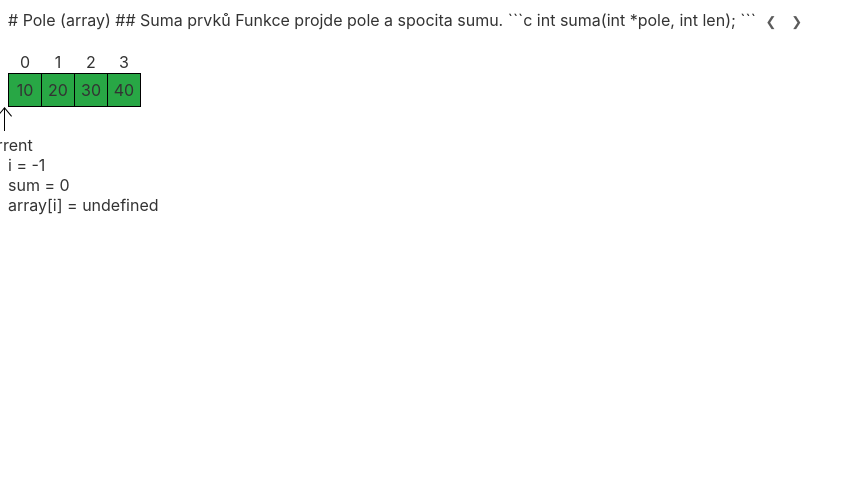
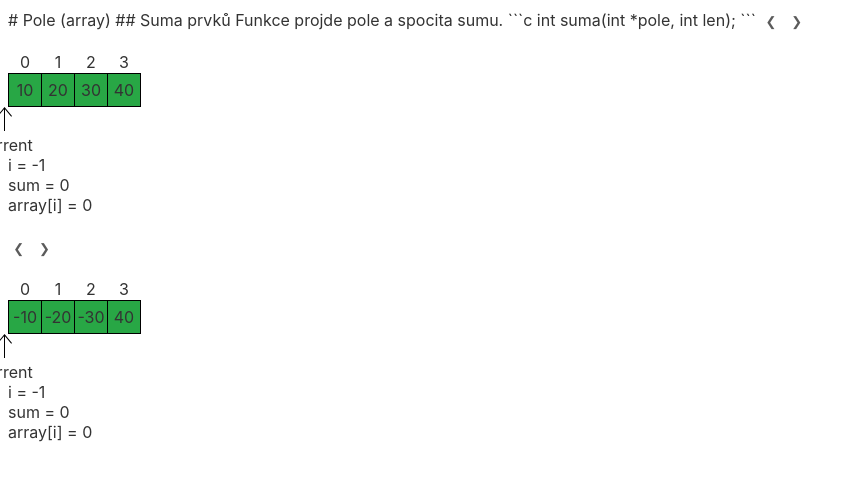
Before and after one commit to mrlvsb/upr-exercises, a Svelte app: page / in a window 1280 px wide. Shown: the top 480 px of the page, without its empty margins (0-863 px from the left). Built offline with nearby package versions, Linux system fonts and the light colour scheme.

Commit message:
Split to multiple files

```diff
--- /dev/null
+++ b/src/array.svelte
@@ -0,0 +1,54 @@
+<style>
+	table {
+		border-collapse: collapse;
+	}
+	td {
+		width: 30px;
+		height: 30px;
+		text-align: center;
+	}
+	.indexes {
+		vertical-align: bottom;
+	}
+	.values td {
+		border: 1px solid black;
+		background: #28a745;
+	}
+	.arrow {
+		display: inline-block;
+		text-align: center;
+		transition: 10ms;
+	}
+
+	.values .current {
+		background: yellow;
+		font-weight: bold;
+	}
+	.values .processed {
+		color: #6c757d;
+		background: transparent;
+	}
+</style>
+
+<script>
+  export let array;
+  export let current;
+</script>
+
+<table>
+	<tr class="indexes">
+		{#each array as _, i}
+		<td>{i}</td>
+		{/each}
+	</tr>
+	<tr class="values">
+		{#each array as value, i}
+      <td class:current={i == current} class:processed={i < current}>{value}</td>
+		{/each}
+	</tr>
+</table>
+
+<div class="arrow" style="margin-left: {current * 30}px">
+<svg width="24" height="24" xmlns="http://www.w3.org/2000/svg" fill-rule="evenodd" clip-rule="evenodd"><path d="M11 2.206l-6.235 7.528-.765-.645 7.521-9 7.479 9-.764.646-6.236-7.53v21.884h-1v-21.883z"/></svg><br>
+	current
+</div>
--- /dev/null
+++ b/src/state.svelte
@@ -0,0 +1,51 @@
+<style>
+  button {
+    border: 0;
+    background: none;
+    cursor: pointer;
+    font-size: 13px;
+    opacity: 0.8;
+  }
+
+  button:hover {
+    opacity: 1;
+  }
+</style>
+
+<script>
+  export let state;
+  export let next;
+  export let recover;
+
+	let history = [];
+
+	function go_next() {
+    let current = JSON.parse(JSON.stringify(state));
+    if(!next()) {
+      return;
+    }
+
+		history.push(current);
+	}
+
+	function go_prev() {
+		if(!history.length) return;
+		state = history.pop();
+    recover(state);
+	}
+
+</script>
+
+
+<button on:click="{go_prev}">❮</button>
+<button on:click="{go_next}">❯</button>
+
+<slot>
+No content
+</slot>
+
+<br>
+{#each Object.entries(state) as [obj, val]}
+	{obj} = {val}<br>
+{/each}
+<br>
--- /dev/null
+++ b/src/sum.svelte
@@ -0,0 +1,25 @@
+<script>
+  import Array from './array.svelte'
+  import State from './state.svelte'
+
+  export let array;
+
+	let state = {
+		i: -1,
+		sum: 0,
+    'array[i]': 0
+	};
+
+	function next() {
+		if(state.i + 1 >= array.length) return false;
+		state.i++;
+		state.sum += array[state.i];
+    state['array[i]'] = array[state.i];
+    return true;
+	}
+
+</script>
+
+<State {state} {next} recover={(s) => state = s}>
+  <Array array={array} current={state.i} />
+</State>
```
Also changed, not shown: src/App.svelte (+3 -87 lines).
